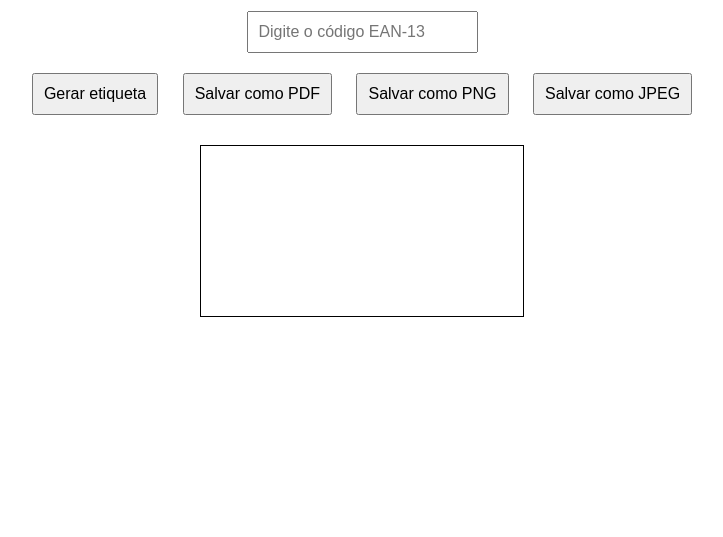
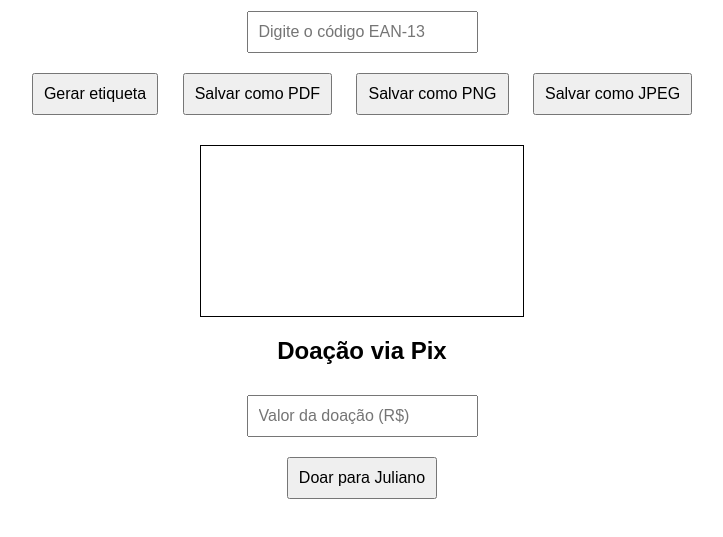
Before and after one commit to FlagCell/codigo-barras, a plain HTML site: page index.html in a window 1280 px wide. Shown: the part 107-644 px from the top of the page, without its empty margins (278-1001 px from the left). Drawn offline with Linux system fonts and the light colour scheme.

Commit message:
Update index.html

```diff
--- a/index.html
+++ b/index.html
@@ -1,4 +1,3 @@
-
 <!DOCTYPE html>
 <html lang="pt-br">
 <head>
@@ -7,6 +6,7 @@
   <link rel="icon" href="favicon.ico" type="image/x-icon">
   <script src="https://cdn.jsdelivr.net/npm/jsbarcode@3.11.5/dist/JsBarcode.all.min.js"></script>
   <script src="https://cdnjs.cloudflare.com/ajax/libs/html2pdf.js/0.10.1/html2pdf.bundle.min.js"></script>
+  <script src="https://cdn.jsdelivr.net/npm/qrcode@1.5.3/build/qrcode.min.js"></script>
   <style>
     body {
       font-family: Arial, sans-serif;
@@ -31,6 +31,9 @@
       max-width: 100%;
       max-height: 100%;
     }
+    #pixQR {
+      margin-top: 20px;
+    }
   </style>
 </head>
 <body>
@@ -45,6 +48,12 @@
   <div id="etiqueta">
     <canvas id="barcode"></canvas>
   </div>
+
+  <h2>Doação via Pix</h2>
+  <input type="number" id="valorPix" placeholder="Valor da doação (R$)" step="0.01" min="0">
+  <br>
+  <button onclick="gerarPix()">Doar para Juliano</button>
+  <div id="pixQR"></div>
 
   <script>
     function gerarEtiqueta() {
@@ -83,6 +92,27 @@
       link.href = canvas.toDataURL("image/" + tipo);
       link.click();
     }
+
+    function gerarPix() {
+      const valor = parseFloat(document.getElementById("valorPix").value || "0").toFixed(2);
+      if (valor <= 0 || isNaN(valor)) {
+        alert("Informe um valor válido para a doação.");
+        return;
+      }
+
+      const chavePix = "julianomarcelo.lima@gmail.com";
+      const nome = "Juliano Lima";
+      const txid = "DOACAO001";
+
+      const emv = `00020126580014BR.GOV.BCB.PIX0114${chavePix}520400005303986540${valor}5802BR5912${nome}62140513${txid}6304`;
+
+      const qrDiv = document.getElementById("pixQR");
+      qrDiv.innerHTML = "";
+      QRCode.toCanvas(document.createElement('canvas'), emv, { width: 200 }, function (err, canvas) {
+        if (err) console.error(err);
+        qrDiv.appendChild(canvas);
+      });
+    }
   </script>
 </body>
 </html>
```
